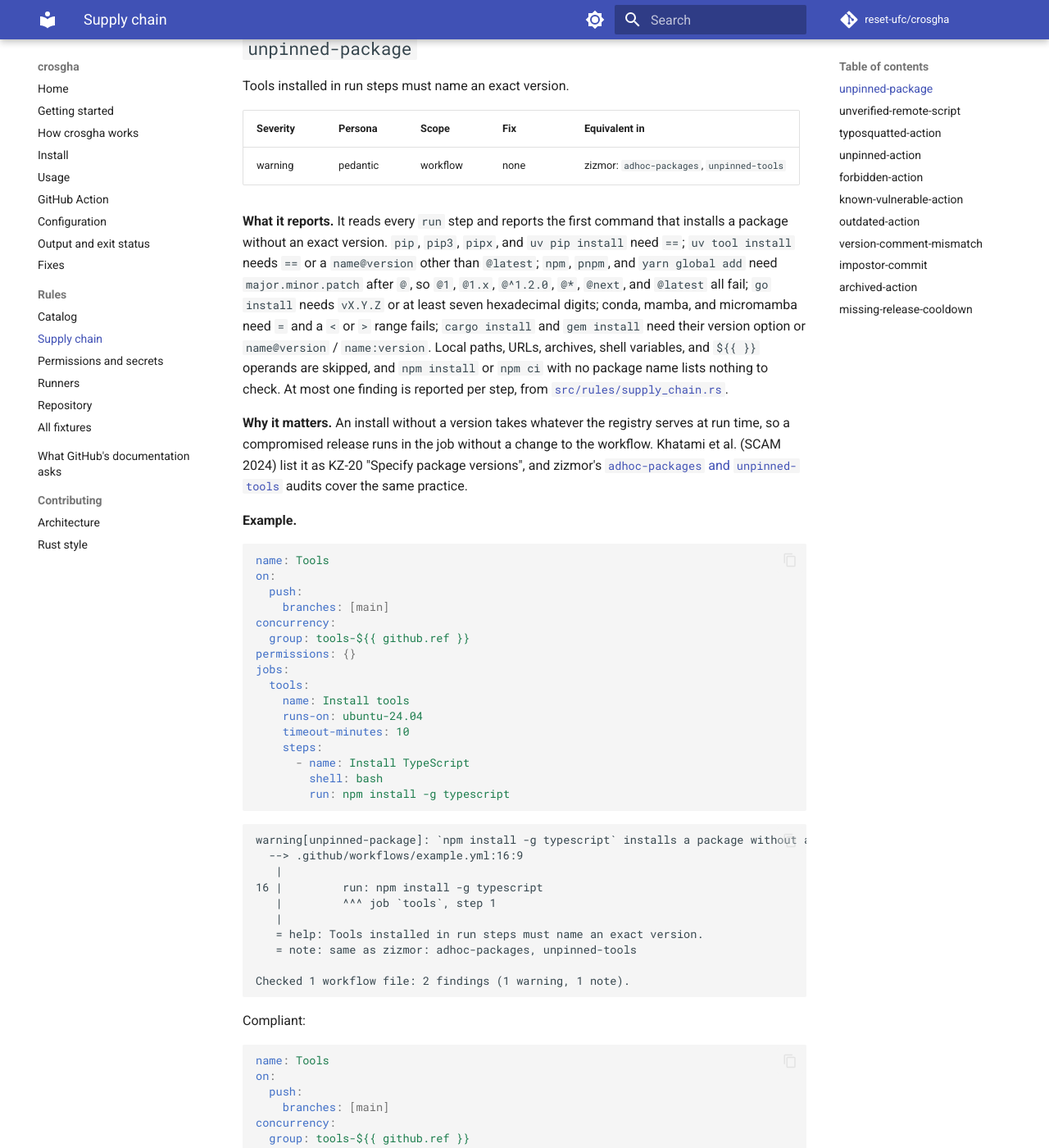
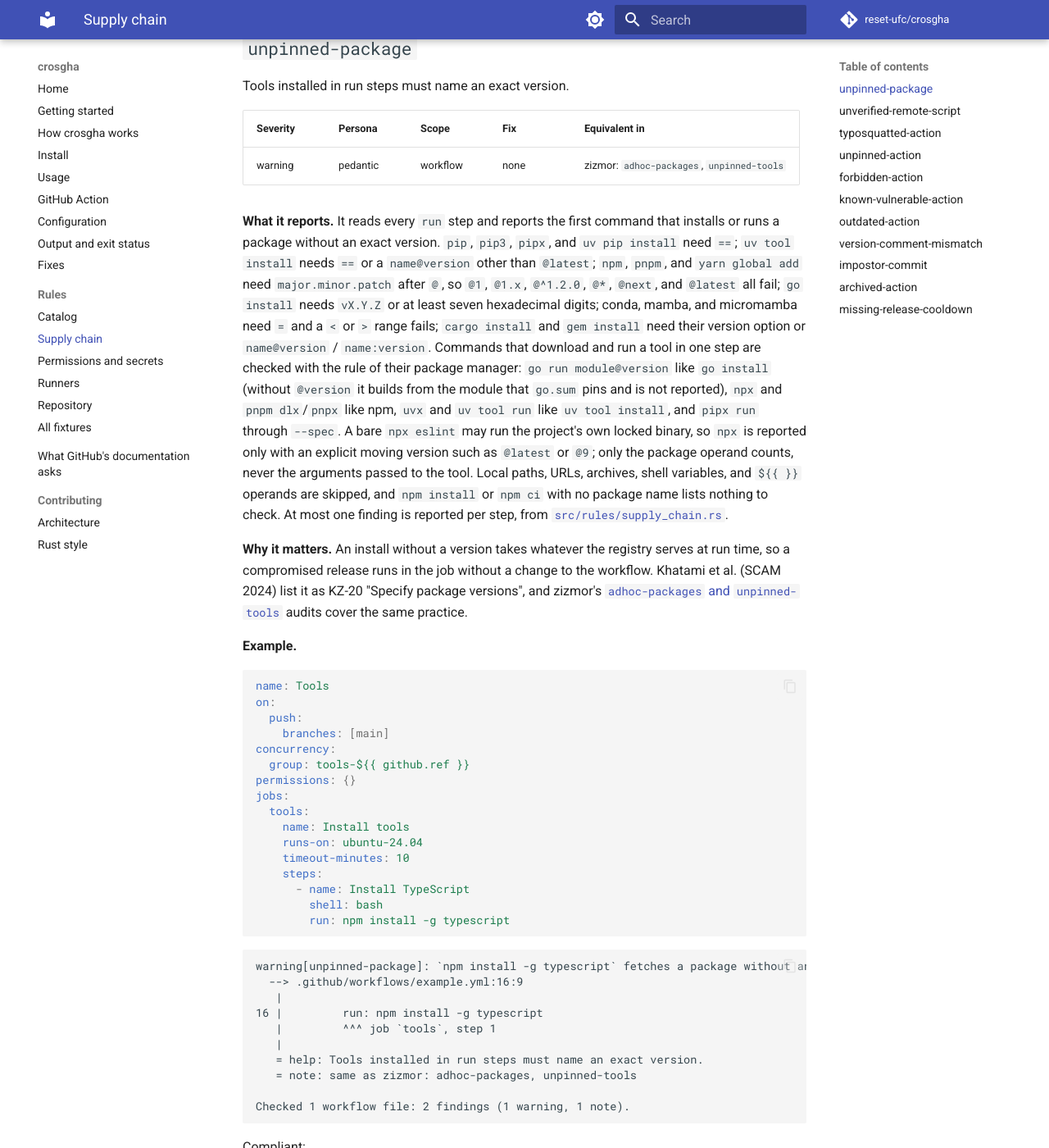
Before and after one commit to reset-ufc/crosgha, an MkDocs documentation site: the page built from docs/rules/supply-chain.md, in a window 1280 px wide and 1400 px high, scrolled down 281 px. Shown: the whole window at 82% size. Built offline with MkDocs 1.6.1 and Material for MkDocs 9.7.7, drawn with Linux system fonts in a browser that asks for light colours; comment, search, counter and statistics services are not loaded.

Commit message:
docs: describe run-once commands under unpinned-package

````diff
--- a/docs/rules/supply-chain.md
+++ b/docs/rules/supply-chain.md
@@ -12,12 +12,17 @@ Tools installed in run steps must name an exact version.
 |---|---|---|---|---|
 | warning | pedantic | workflow | none | zizmor: `adhoc-packages`, `unpinned-tools` |
 
-**What it reports.** It reads every `run` step and reports the first command that installs a package without an
+**What it reports.** It reads every `run` step and reports the first command that installs or runs a package without an
 exact version. `pip`, `pip3`, `pipx`, and `uv pip install` need `==`; `uv tool install` needs `==` or a `name@version`
 other than `@latest`; `npm`, `pnpm`, and `yarn global add` need `major.minor.patch` after `@`, so `@1`, `@1.x`,
 `@^1.2.0`, `@*`, `@next`, and `@latest` all fail; `go install` needs `vX.Y.Z` or at least seven hexadecimal digits;
 conda, mamba, and micromamba need `=` and a `<` or `>` range fails; `cargo install` and `gem install` need their
-version option or `name@version` / `name:version`. Local paths, URLs, archives, shell variables, and `${{ }}`
+version option or `name@version` / `name:version`. Commands that download and run a tool in one step are checked
+with the rule of their package manager: `go run module@version` like `go install` (without `@version` it builds
+from the module that `go.sum` pins and is not reported), `npx` and `pnpm dlx`/`pnpx` like npm, `uvx` and
+`uv tool run` like `uv tool install`, and `pipx run` through `--spec`. A bare `npx eslint` may run the project's own
+locked binary, so `npx` is reported only with an explicit moving version such as `@latest` or `@9`; only the package
+operand counts, never the arguments passed to the tool. Local paths, URLs, archives, shell variables, and `${{ }}`
 operands are skipped, and `npm install` or `npm ci` with no package name lists nothing to check. At most one finding
 is reported per step, from
 [`src/rules/supply_chain.rs`](https://github.com/reset-ufc/crosgha/blob/master/src/rules/supply_chain.rs).
@@ -49,7 +54,7 @@ jobs:
 ```
 
 ```text
-warning[unpinned-package]: `npm install -g typescript` installs a package without an exact version
+warning[unpinned-package]: `npm install -g typescript` fetches a package without an exact version
   --> .github/workflows/example.yml:16:9
    |
 16 |         run: npm install -g typescript
````
